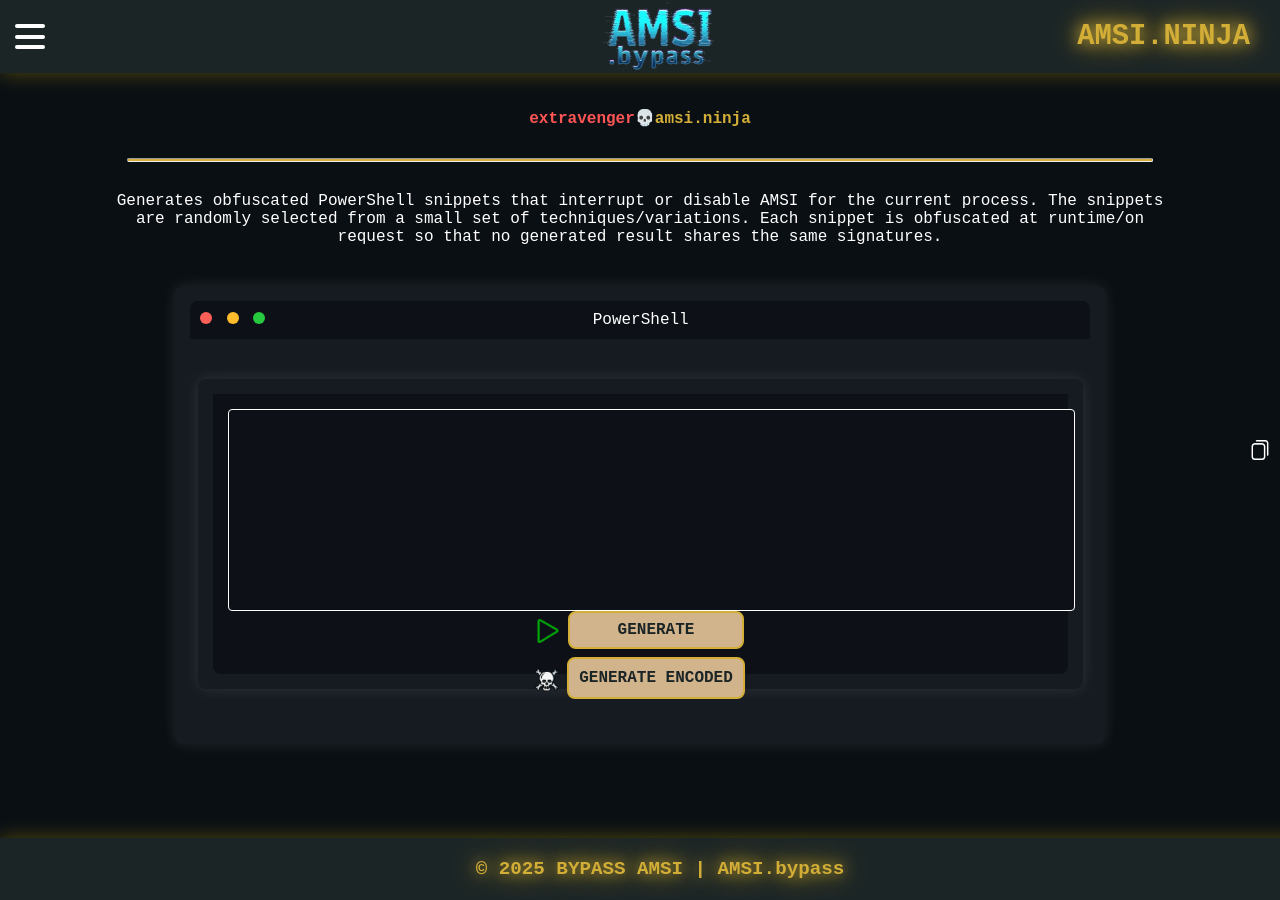
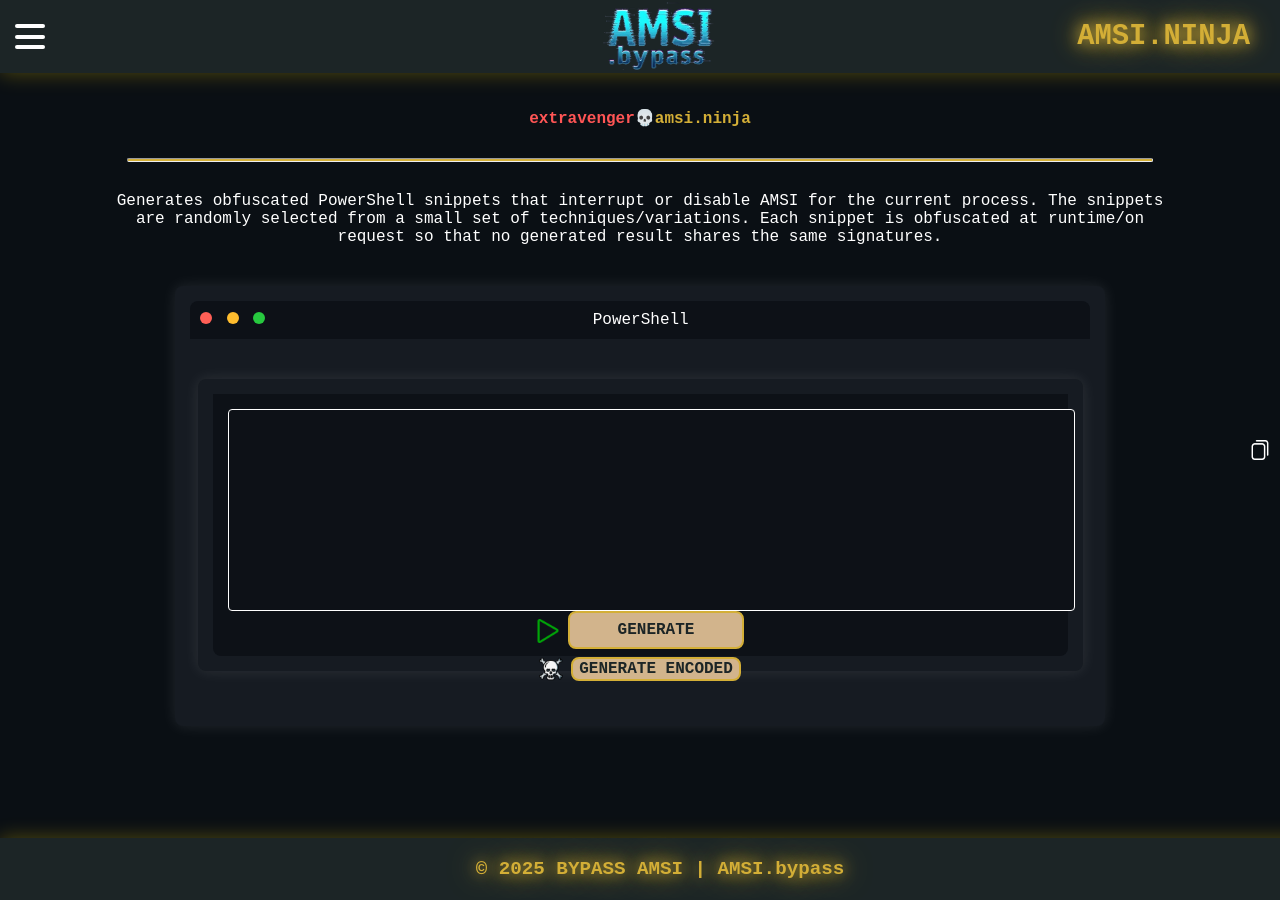
Before and after one commit to Extravenger/extravenger.github.io, a Jekyll site: the page amsininja/index.html, which Jekyll copies as it is, in a window 1280 px wide. Built offline with Jekyll 4.4.1, drawn with Linux system fonts in a browser that asks for light colours.

Commit message:
Update style.css

```diff
--- a/amsininja/css/style.css
+++ b/amsininja/css/style.css
@@ -298,10 +298,6 @@ aside .logo {
     padding: 8px 48px;
 }
 
-.size-button-generateCoded {
-    padding: 10px;
-}
-
 .icon-generate {
     width: 24px;
     height: 24px;
@@ -313,10 +309,6 @@ aside .logo {
 
 .icon-position-generate {
     margin-top: 1px;
-}
-
-.icon-position-generateCoded {
-    margin-top: 3px;
 }
 
 /* Terminal Overlay */
@@ -520,10 +512,6 @@ aside .logo {
         padding: 6px 37px;
     }
 
-    .size-button-generateCoded {
-        padding: 8px;
-    }
-
     .slider-container {
         flex-direction: column;
         gap: 5px;
```
